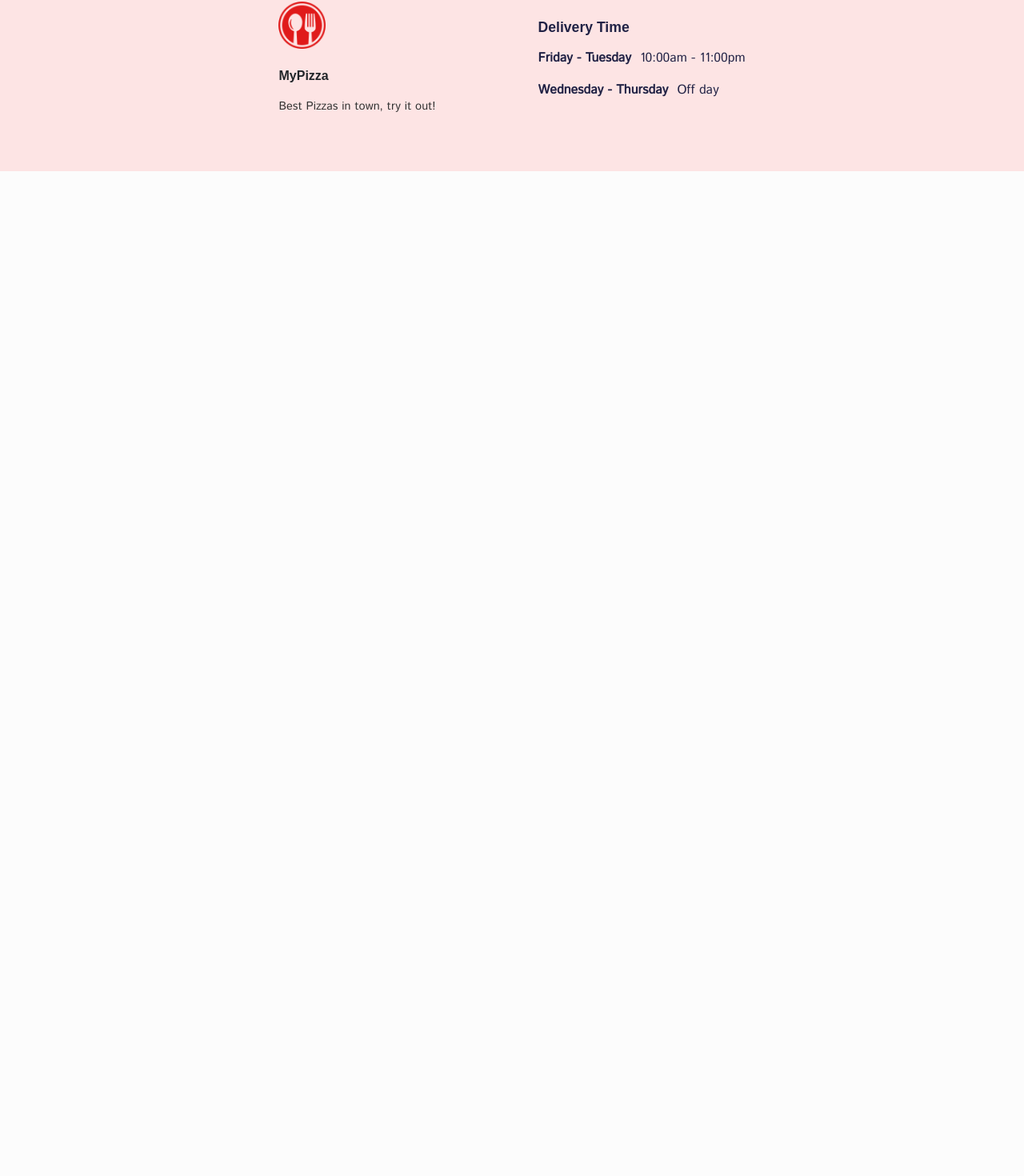
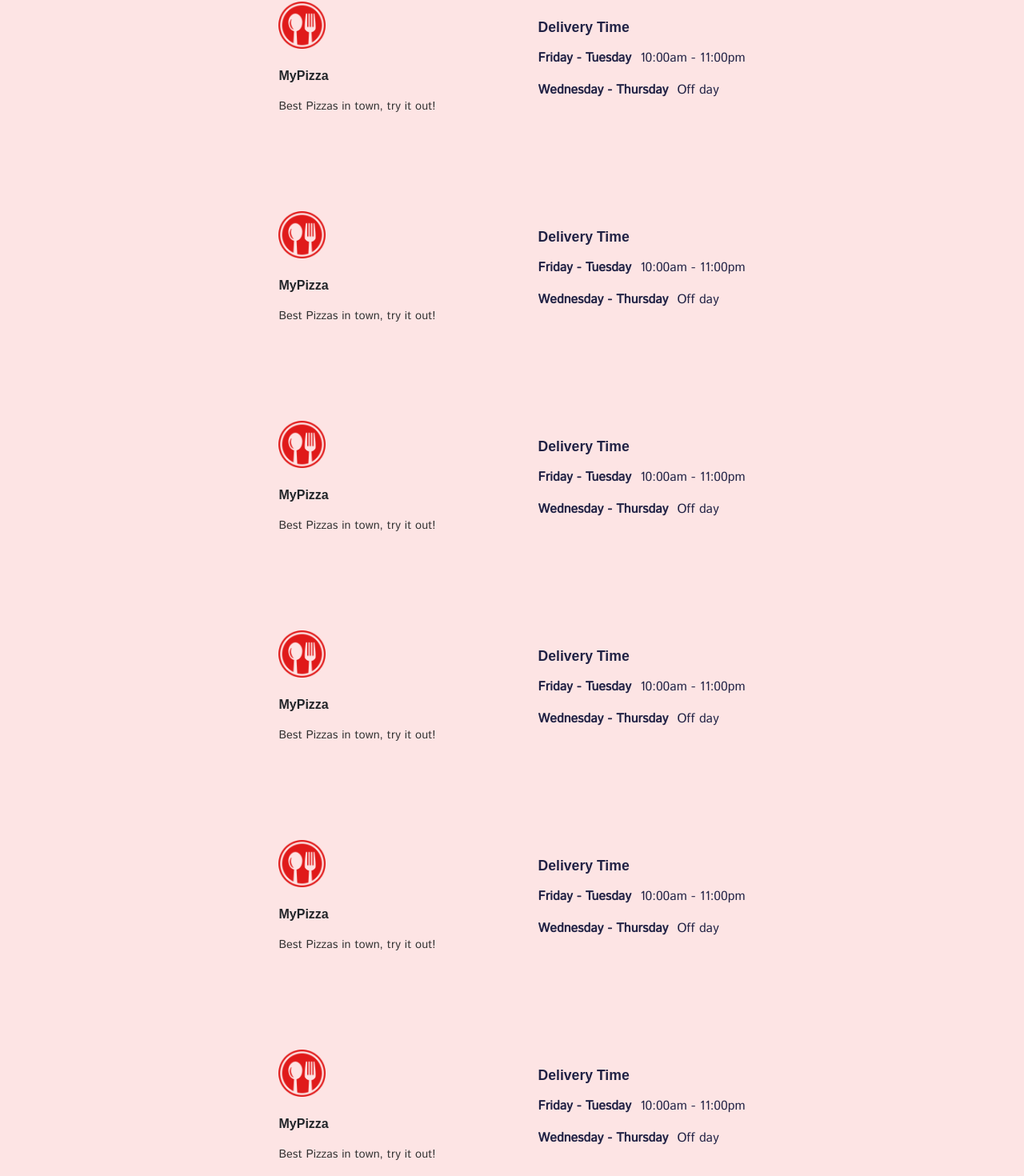
Before and after one commit to algoSupport/Food-ordering-app, a React (Create React App) app: page /cart in a window 1280 px wide. Shown: the part 685-2155 px from the top of the page at 80% size. Before the commit the page ends 899 px from the top, so only its background shows below. Built offline with nearby package versions, Linux system fonts and the light colour scheme; a web font is replaced by a local one.

Commit message:
Add animation to header stickiness movement

```diff
--- a/src/components/Layout/Layout.js
+++ b/src/components/Layout/Layout.js
@@ -18,6 +18,12 @@ const Layout = () => {
         <Routes />
       </div>
       <Footer />
+      <Footer />
+      <Footer />
+      <Footer />
+      <Footer />
+      <Footer />
+
     </div>
   );
 };
--- a/src/styles/header.css
+++ b/src/styles/header.css
@@ -2,6 +2,27 @@
   width: 100%;
   height: 100px;
   line-height: 100px;
+  top: 0;
+}
+
+@keyframes animation {
+  from {
+    top: -100px;
+  }
+  to {
+    top: 0px;
+  }
+}
+
+.header__shrink {
+  position: sticky;
+  top: 0;
+  left: 0;
+  background: #fff;
+  z-index: 99999;
+  box-shadow: 5px 5px 15px -5px #d7d6d6;
+  animation-name: animation;
+  animation-duration: 0.5s;
 }
 
 .logo {
@@ -64,15 +85,6 @@
 .mobile__menu {
   font-weight: 600;
   display: none;
-}
-
-.header__shrink {
-  position: sticky;
-  top: 0;
-  left: 0;
-  background: #fff;
-  z-index: 99999;
-  box-shadow: 5px 5px 15px -5px #fde4e4;
 }
 
 @media only screen and (max-width: 992px) {
```
